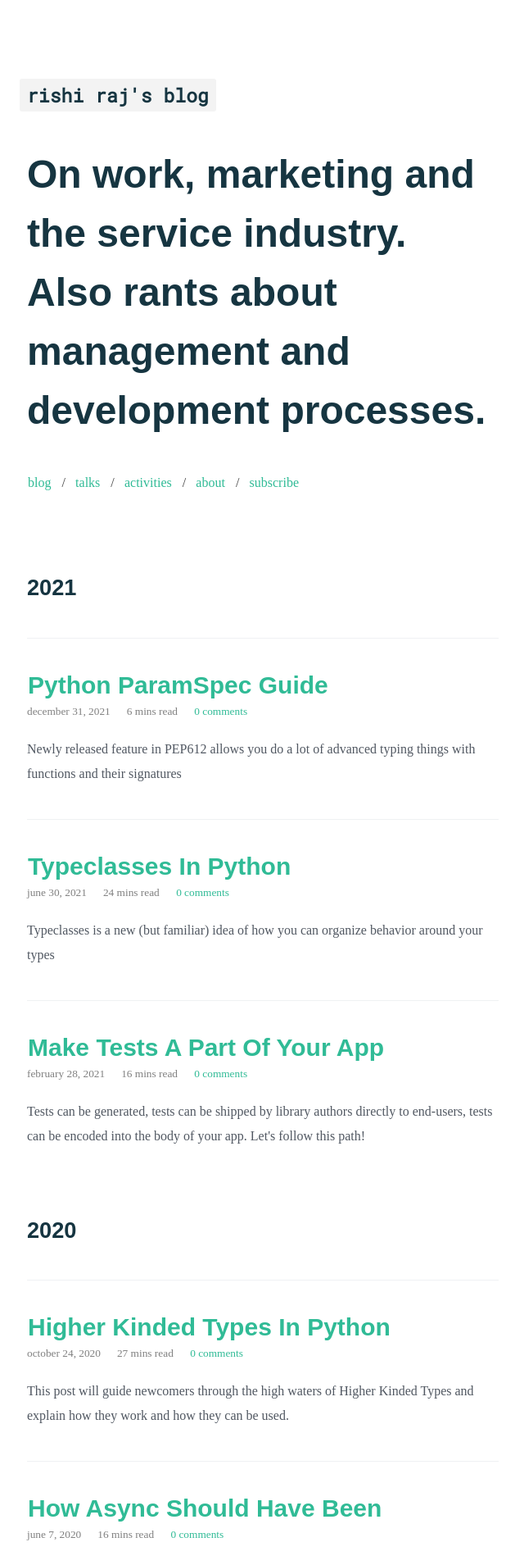
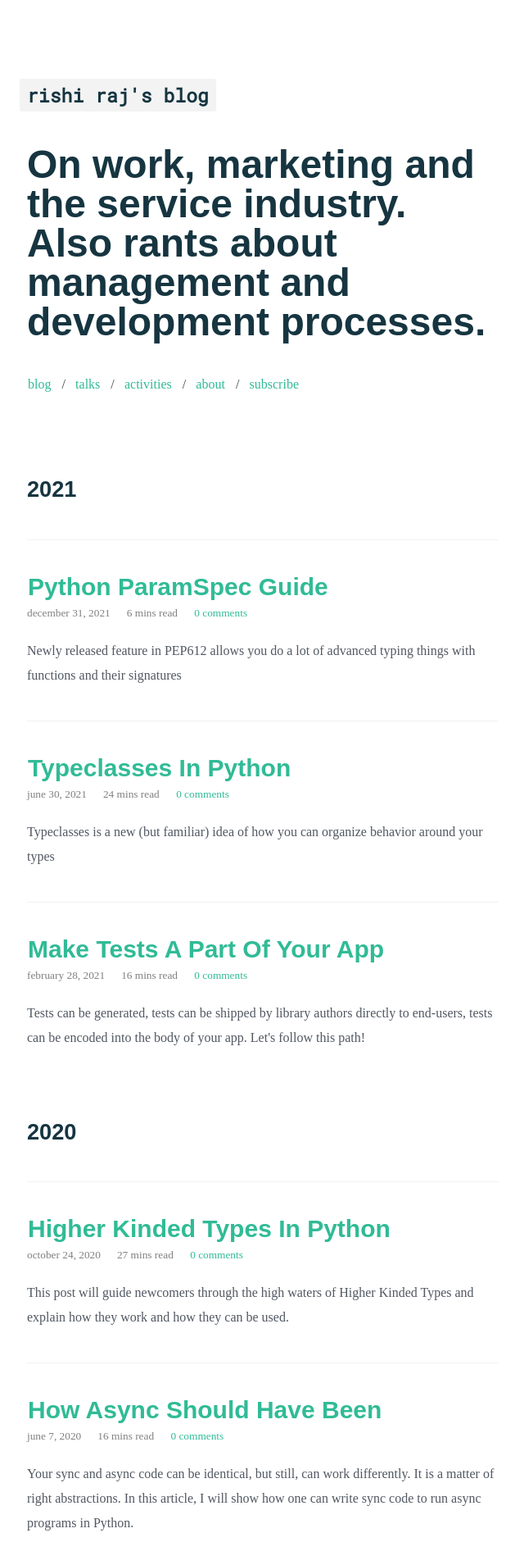
Before and after one commit to talkxo/rishiraj-blog-machine, a Jekyll site: the page built from index.html, in a window 1280 px wide. Shown: the top 1909 px of the page at 82% size, without its empty margins (319-959 px from the left). Built offline with Jekyll 4.4.1, drawn with Linux system fonts in a browser that asks for light colours; nearby versions of some CDN libraries; comment, search, counter and statistics services are not loaded.

Commit message:
Update _mixins.scss

```diff
--- a/_sass/helpers/_mixins.scss
+++ b/_sass/helpers/_mixins.scss
@@ -31,7 +31,7 @@
 
 // Font sizing
 @mixin fs--heading-1 {
-    line-height: 1.5;
+    line-height: 1;
     font-size: 3rem;
 }
 
```
